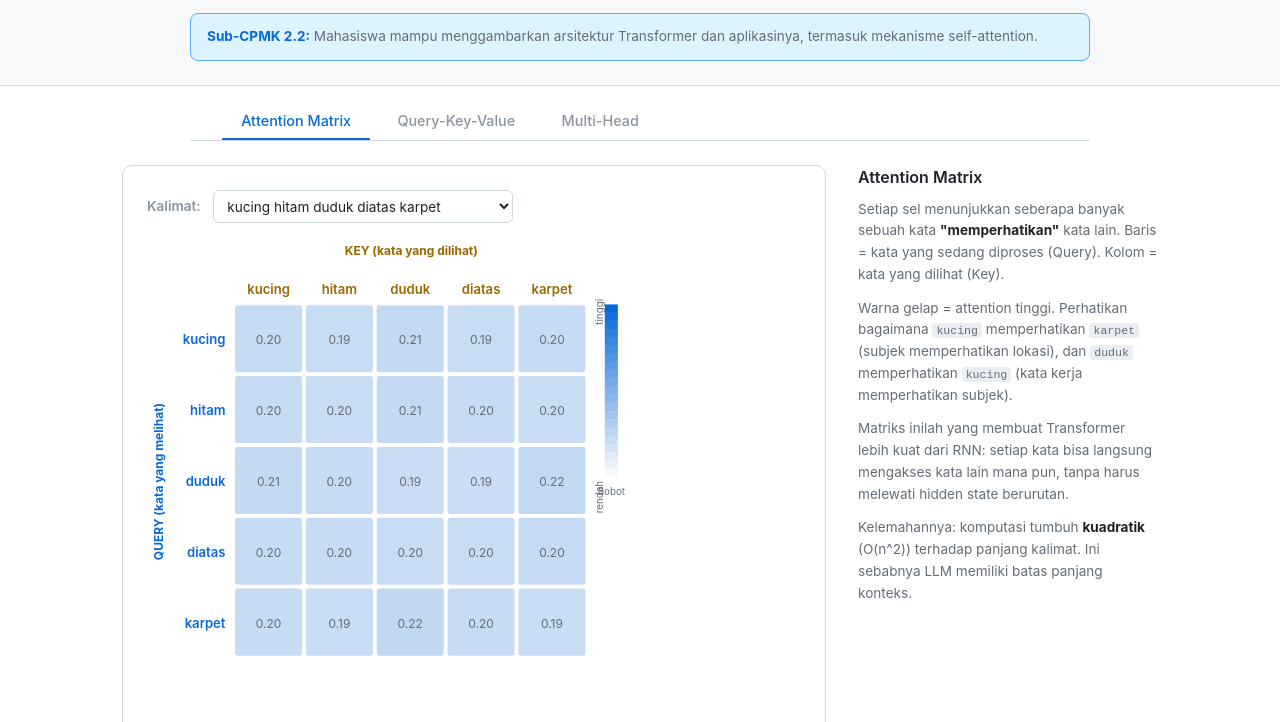
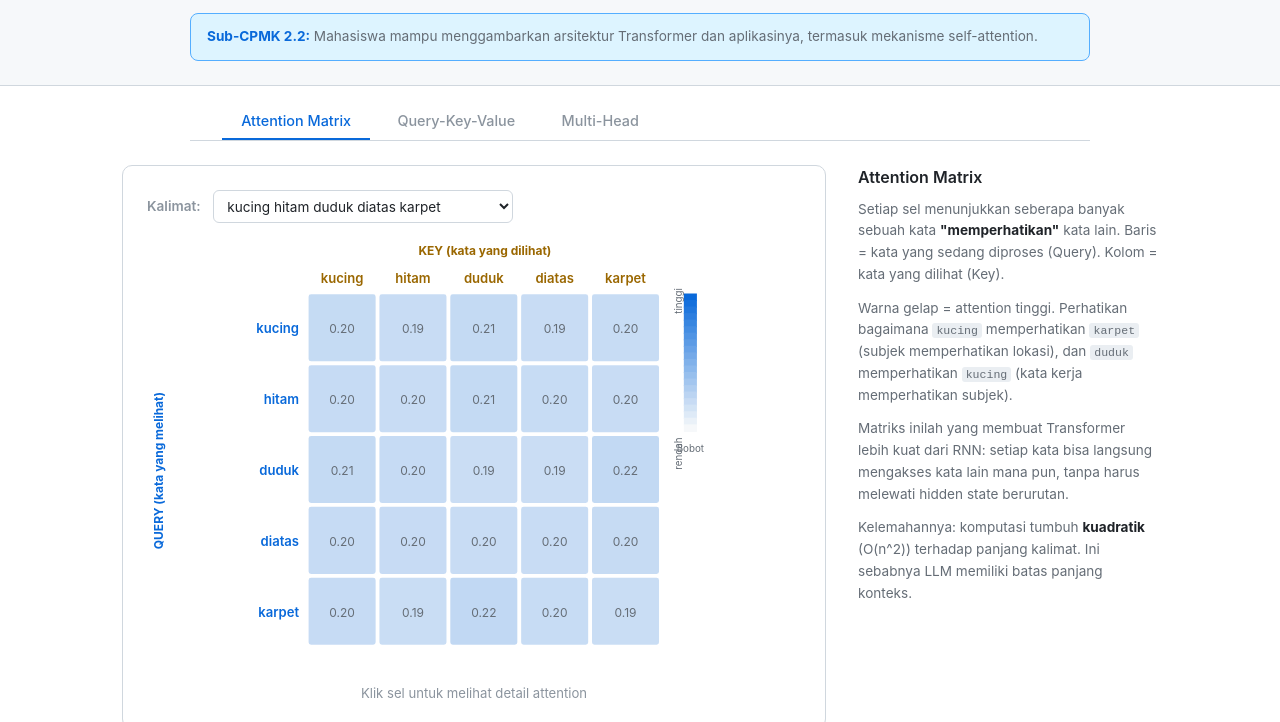
Before and after one commit to FeliksMakarios/kupasai, a plain HTML site: page nlp/self-attention/index.html in a window 1280 px wide. Shown: the part 230-952 px from the top of the page. Drawn offline with nearby package versions, Linux system fonts and the light colour scheme.

Commit message:
Tighten spacing in Attention Matrix and QKV panels
- Attention Matrix: reduced viewBox height (450->400), centered grid,
  smaller top margin
- QKV: reduced viewBox height (480->380) to close gap between viz
  and step controls below
- QKV Step 4: enlarged attention matrix cells (35px->53px)

```diff
--- a/nlp/self-attention/index.html
+++ b/nlp/self-attention/index.html
@@ -51,7 +51,7 @@
         <label>Kalimat:</label>
         <select id="matrix-sentence"></select>
       </div>
-      <svg id="matrix-plot" viewBox="0 0 600 450"></svg>
+      <svg id="matrix-plot" viewBox="0 0 600 400"></svg>
       <div class="matrix-hint" id="matrix-hint">Klik sel untuk melihat detail attention</div>
     </div>
     <div class="viz-sidebar">
@@ -89,7 +89,7 @@
         <label>Kalimat:</label>
         <select id="qkv-sentence"></select>
       </div>
-      <svg id="qkv-plot" viewBox="0 0 700 480"></svg>
+      <svg id="qkv-plot" viewBox="0 0 700 380"></svg>
       <div class="step-controls">
         <button id="qkv-prev" class="step-btn">&larr; Sebelumnya</button>
         <span id="qkv-indicator">Langkah 1 / 5</span>
--- a/nlp/self-attention/viz.js
+++ b/nlp/self-attention/viz.js
@@ -70,13 +70,13 @@
       var n = words.length;
 
       svg.selectAll('*').remove();
-      var W = 600, H = 450;
+      var W = 600, H = 400;
       var labelW = 80;
-      var labelH = 60;
+      var labelH = 50;
       var cellSize = Math.min((W - labelW - 20) / n, (H - labelH - 20) / n, 65);
       var gridW = cellSize * n;
       var gridH = cellSize * n;
-      var offsetX = labelW;
+      var offsetX = (W - gridW) / 2 + 10;
       var offsetY = labelH;
 
       var g = svg.append('g');
@@ -179,8 +179,8 @@
         .text('QUERY (kata yang melihat)');
 
       // Legend bar
-      var legendW = 150;
-      var legendX = offsetX + gridW + 15;
+      var legendW = 120;
+      var legendX = offsetX + gridW + 20;
       var legendY = offsetY;
       for (var k = 0; k <= 20; k++) {
         var frac = k / 20;
@@ -253,7 +253,7 @@
       var n = words.length;
 
       svg.selectAll('*').remove();
-      var W = 700, H = 480;
+      var W = 700, H = 380;
       var g = svg.append('g');
 
       var colSpacing = Math.min(120, (W - 40) / Math.max(n, 3));
@@ -393,9 +393,9 @@
     function drawAttentionWeights(g, head, words, startX, startY, spacing) {
       var n = words.length;
       var weights = head.weights;
-      var cellSize = Math.min(spacing - 10, 45);
+      var cellSize = Math.min(spacing + 5, 55);
       var matStartX = (700 - cellSize * n) / 2;
-      var matStartY = 120;
+      var matStartY = 80;
 
       var colorScale = d3.scaleSequential(d3.interpolateRgb('#f6f8fa', '#0969da')).domain([0, 1]);
 
```
